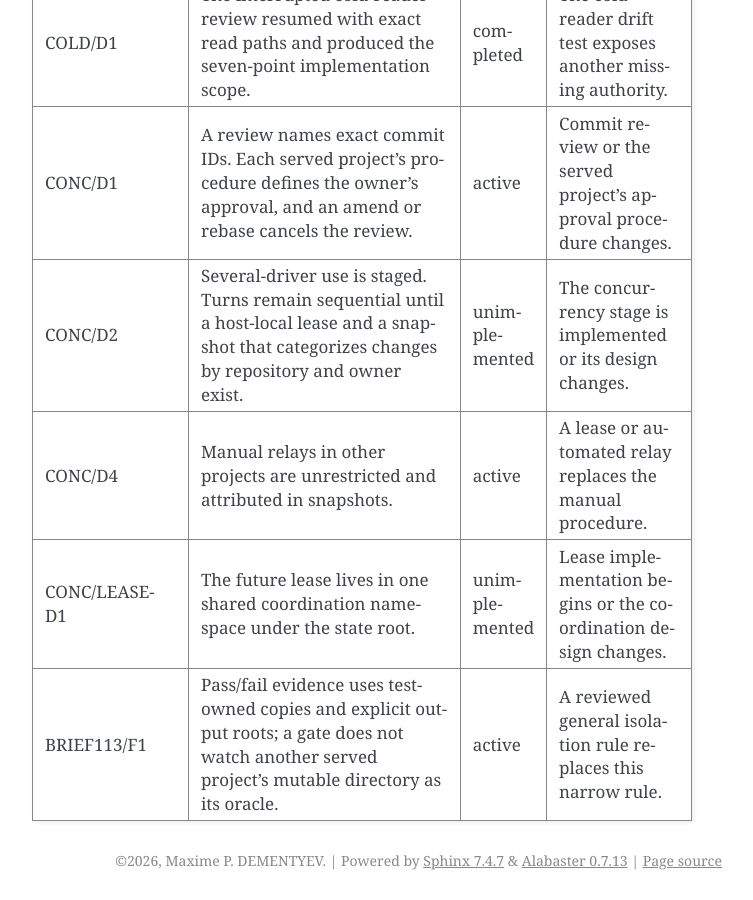
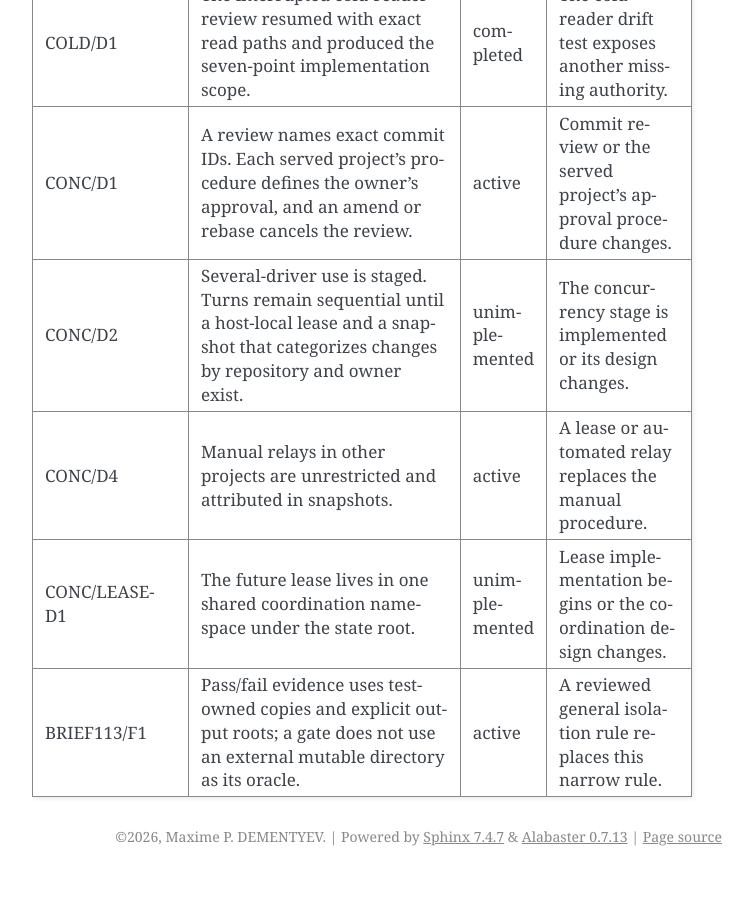
Before and after one commit to dememax/agent-cycle, a Sphinx documentation site: the page built from docs/decisions.rst, in a window 1280 px wide and 900 px high, scrolled down 4928 px. Shown: the whole window, without its empty margins (388-1141 px from the left). Built offline with Sphinx 7.4.7, drawn with Linux system fonts in a browser that asks for light colours; after the commit the page ends 5804 px from its top, so only the background shows below that.

Commit message:
docs: generalize isolation oracle wording
The DOC-AC1 decision row described the external mutable state rule through
another served project's directory.  That example was narrower than the
approved rule, which applies to every mutable directory outside the gate's
owned test state.

State the boundary directly as an external mutable directory.  This keeps the
public wording generic while preserving the active decision's narrow scope:
pass/fail evidence still comes from test-owned copies and explicit output
roots, without publishing the later general isolation design.

Validation:
- check_rst check --skip-fixable docs/decisions.rst
- check_rst fix --fast docs/decisions.rst
- check_rst check docs/decisions.rst
- AGENT_CYCLE_PROFILE="$PWD/profiles/agent-cycle.toml" python3.14
  bin/validate.py --base 37a5e66 (390 tests; formatting and diff checks pass)
- protected-pattern counts over added documentation lines: all zero

Co-Authored-By: Codex GPT-5 <noreply@openai.com>

```diff
--- a/docs/decisions.rst
+++ b/docs/decisions.rst
@@ -222,7 +222,6 @@ decisions remain with the downstream project.
      - Lease implementation begins or the coordination design changes.
    * - BRIEF113/F1
      - Pass/fail evidence uses test-owned copies and explicit output roots; a
-       gate does not watch another served project's mutable directory as its
-       oracle.
+       gate does not use an external mutable directory as its oracle.
      - active
      - A reviewed general isolation rule replaces this narrow rule.
```
